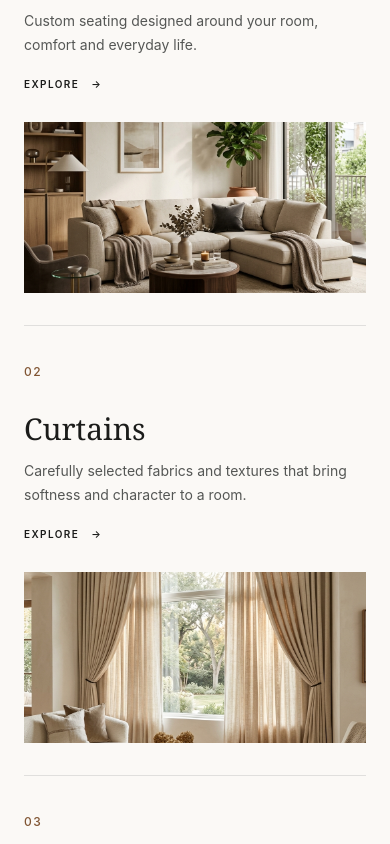
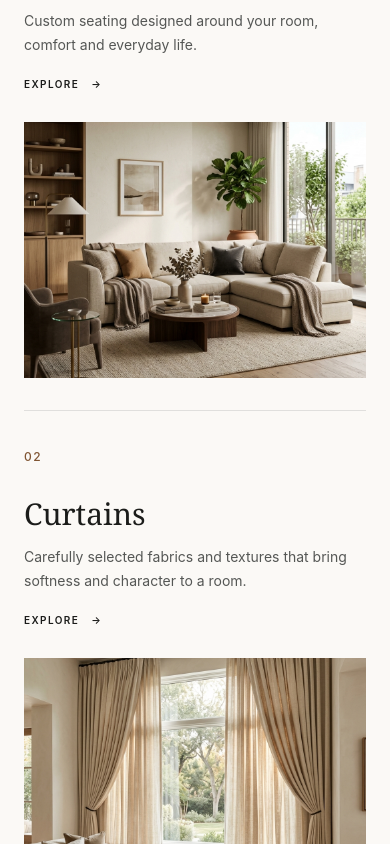
Before and after one commit to thiteswapnil1212-hue/INTERIOR-STORES-WEB, a Next.js app: page / in a window 390 px wide. Shown: the part 3480-4324 px from the top of the page. Built offline with nearby package versions, Linux system fonts and the light colour scheme.

Commit message:
featurework

```diff
--- a/src/components/home/FeaturedWork.tsx
+++ b/src/components/home/FeaturedWork.tsx
@@ -100,7 +100,7 @@ export default function FeaturedWork() {
               </div>
 
               {/* Image */}
-              <div className="relative aspect-[16/8] overflow-hidden md:col-span-7">
+              <div className="relative aspect-[4/3] w-full overflow-hidden md:col-span-7 md:aspect-[16/8]">
                 <Image
                   src={item.src}
                   alt={`Custom ${item.title} by Mauli Interior`}
```
